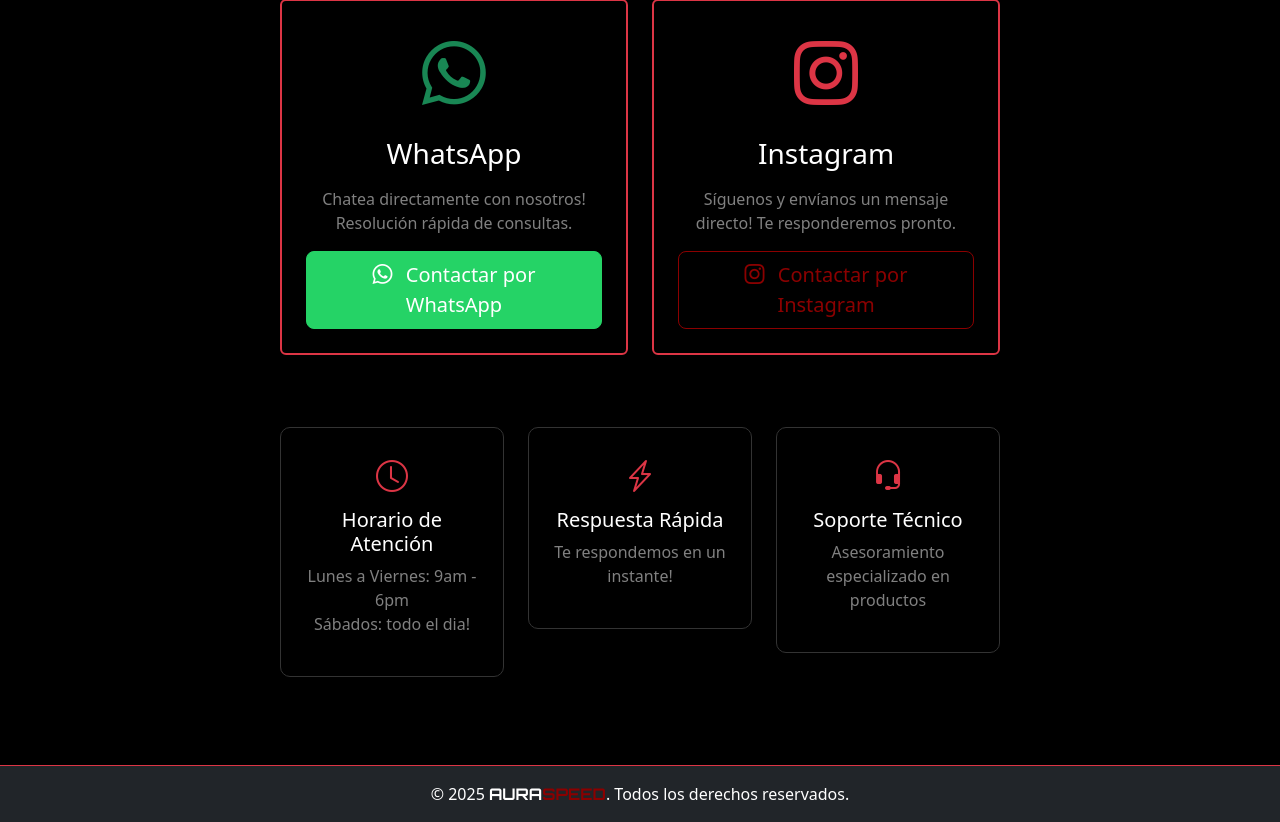
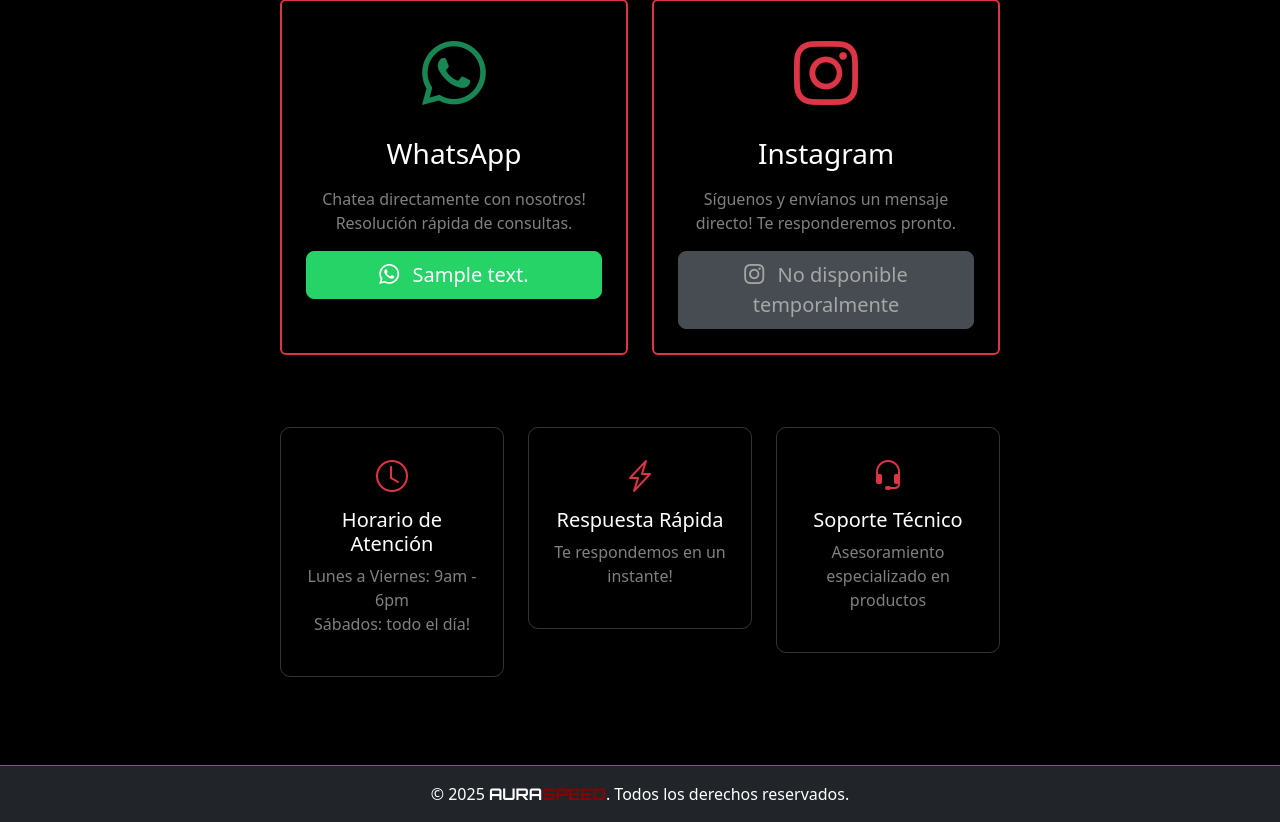
Before and after one commit to Chepoooo/AuraSpeedWeb, a Django app: page /catalog/contacto/ in a window 1280 px wide. Shown: the part 258-1080 px from the top of the page. Run offline with Django 5.2, Linux system fonts and the light colour scheme; tables that the repository leaves empty hold one stand-in row (values such as "Sample post").

Commit message:
final commit before starting with railway

```diff
--- a/auraspeedweb/catalog/models.py
+++ b/auraspeedweb/catalog/models.py
@@ -19,3 +19,33 @@ class Product(models.Model):
 
     def __str__(self):
         return self.name
+
+
+
+class ContactLink(models.Model):
+    PLATFORM_CHOICES = [
+        ('whatsapp', 'WhatsApp'),
+        ('instagram', 'Instagram'),
+        ('email', 'Email'),
+        ('phone', 'Teléfono'),
+        ('website', 'Sitio Web'),
+    ]
+
+    platform = models.CharField(
+        max_length=20,
+        choices=PLATFORM_CHOICES,
+        unique=True
+    )
+    url = models.URLField(max_length=500)
+    display_text = models.CharField(max_length=100, blank=True)
+    icon_class = models.CharField(max_length=50, default='bi bi-link')
+    is_active = models.BooleanField(default=True)
+    order = models.IntegerField(default=0)
+
+    class Meta:
+        ordering = ['order', 'platform']
+        verbose_name = 'Enlace de Contacto'
+        verbose_name_plural = 'Enlaces de Contacto'
+
+    def __str__(self):
+        return f"{self.get_platform_display()}: {self.url}"
--- a/auraspeedweb/catalog/templates/contact.html
+++ b/auraspeedweb/catalog/templates/contact.html
@@ -26,11 +26,18 @@
                             <p class="text-white-50">
                                 Chatea directamente con nosotros! Resolución rápida de consultas.
                             </p>
-                            <a href="https://wa.me/1234567890?text=Hola!%20Tengo%20una%20consulta%20sobre%20sus%20productos"
+                            {% if whatsapp_link %}
+                            <a href="{{ whatsapp_link.url }}"
                                target="_blank"
                                class="btn btn-success btn-lg w-100">
-                                <i class="bi bi-whatsapp me-2"></i> Contactar por WhatsApp
+                                <i class="bi bi-whatsapp me-2"></i>
+                                {{ whatsapp_link.display_text|default:"Contactar por WhatsApp" }}
                             </a>
+                            {% else %}
+                            <button class="btn btn-secondary btn-lg w-100" disabled>
+                                <i class="bi bi-whatsapp me-2"></i> No disponible temporalmente
+                            </button>
+                            {% endif %}
                         </div>
                     </div>
                 </div>
@@ -46,15 +53,45 @@
                             <p class="text-white-50">
                                 Síguenos y envíanos un mensaje directo! Te responderemos pronto.
                             </p>
-                            <a href="https://www.instagram.com/auraspeed_ca/direct/inbox/"
+                            {% if instagram_link %}
+                            <a href="{{ instagram_link.url }}"
                                target="_blank"
                                class="btn btn-outline-danger btn-lg w-100">
-                                <i class="bi bi-instagram me-2"></i> Contactar por Instagram
+                                <i class="bi bi-instagram me-2"></i>
+                                {{ instagram_link.display_text|default:"Contactar por Instagram" }}
                             </a>
+                            {% else %}
+                            <button class="btn btn-secondary btn-lg w-100" disabled>
+                                <i class="bi bi-instagram me-2"></i> No disponible temporalmente
+                            </button>
+                            {% endif %}
                         </div>
                     </div>
                 </div>
             </div>
+
+            <!-- Otros enlaces de contacto -->
+            {% if other_links %}
+            <div class="text-center mt-5">
+                <h3 class="text-white mb-4">Otras formas de contacto</h3>
+                <div class="row justify-content-center">
+                    {% for link in other_links %}
+                    <div class="col-md-4 mb-3">
+                        <div class="info-item">
+                            <i class="{{ link.icon_class|default:'bi bi-link' }} text-danger" style="font-size: 2rem;"></i>
+                            <h5 class="text-white mt-2">{{ link.get_platform_display }}</h5>
+                            {% if link.display_text %}
+                            <p class="text-white-50">{{ link.display_text }}</p>
+                            {% endif %}
+                            <a href="{{ link.url }}" target="_blank" class="btn btn-outline-light btn-sm">
+                                Acceder
+                            </a>
+                        </div>
+                    </div>
+                    {% endfor %}
+                </div>
+            </div>
+            {% endif %}
 
             <!-- Additional Info -->
             <div class="text-center mt-5">
@@ -64,7 +101,7 @@
                             <i class="bi bi-clock text-danger" style="font-size: 2rem;"></i>
                             <h5 class="text-white mt-2">Horario de Atención</h5>
                             <p class="text-white-50 mb-0">Lunes a Viernes: 9am - 6pm</p>
-                            <p class="text-white-50">Sábados: todo el dia!</p>
+                            <p class="text-white-50">Sábados: todo el día!</p>
                         </div>
                     </div>
                     <div class="col-md-4 mb-3">
--- a/auraspeedweb/catalog/views.py
+++ b/auraspeedweb/catalog/views.py
@@ -1,5 +1,6 @@
 from django.shortcuts import render
 from .models import Category, Product
+from .models import ContactLink
 
 def catalog(request):
     categories = Category.objects.all()
@@ -15,4 +16,16 @@ def catalog(request):
     return render(request, 'catalog.html', context)
 
 def contact(request):
-  return render(request,'contact.html')
+    contact_links = ContactLink.objects.filter(is_active=True).order_by('order')
+
+    # Separar por plataforma para el template
+    whatsapp_link = contact_links.filter(platform='whatsapp').first()
+    instagram_link = contact_links.filter(platform='instagram').first()
+    other_links = contact_links.exclude(platform__in=['whatsapp', 'instagram'])
+
+    context = {
+        'whatsapp_link': whatsapp_link,
+        'instagram_link': instagram_link,
+        'other_links': other_links,
+    }
+    return render(request, 'contact.html', context)
--- a/auraspeedweb/menu/templates/home.html
+++ b/auraspeedweb/menu/templates/home.html
@@ -25,8 +25,8 @@
     <div class="features-grid">
         <div class="feature-card">
             <i class="bi bi-lightning-charge"></i>
-            <h3>Alto Rendimiento</h3>
-            <p>Componentes seleccionados para máxima potencia</p>
+            <h3>Calidad y Rendimiento</h3>
+            <p>Componentes y hardware seleccionados!!</p>
         </div>
         <div class="feature-card">
             <i class="bi bi-shield-check"></i>
```
Also changed, not shown: auraspeedweb/catalog/admin.py (+8 -1 lines), auraspeedweb/catalog/migrations/0004_contactlink.py (added), auraspeedweb/media/products/33.png (added).
